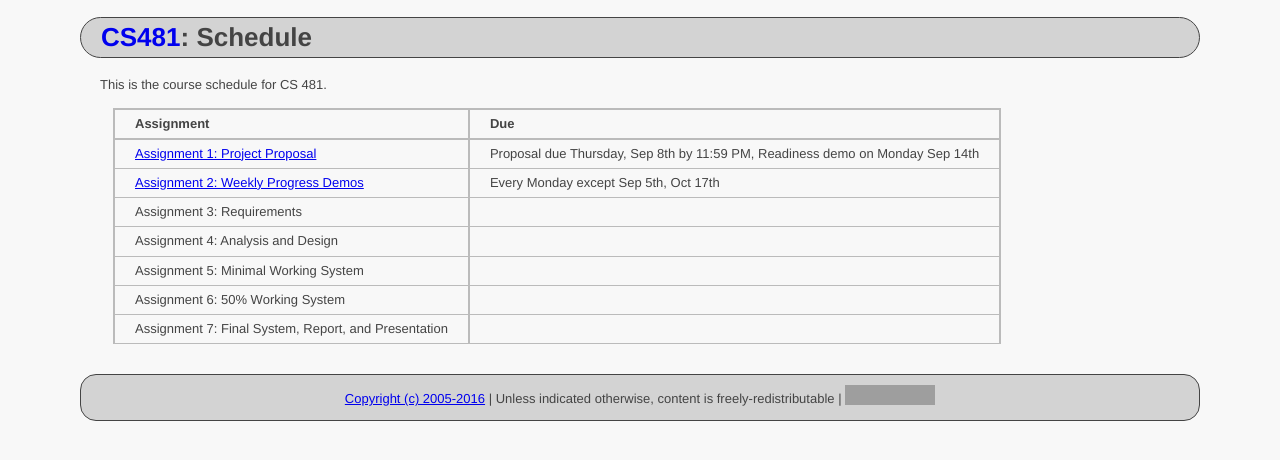
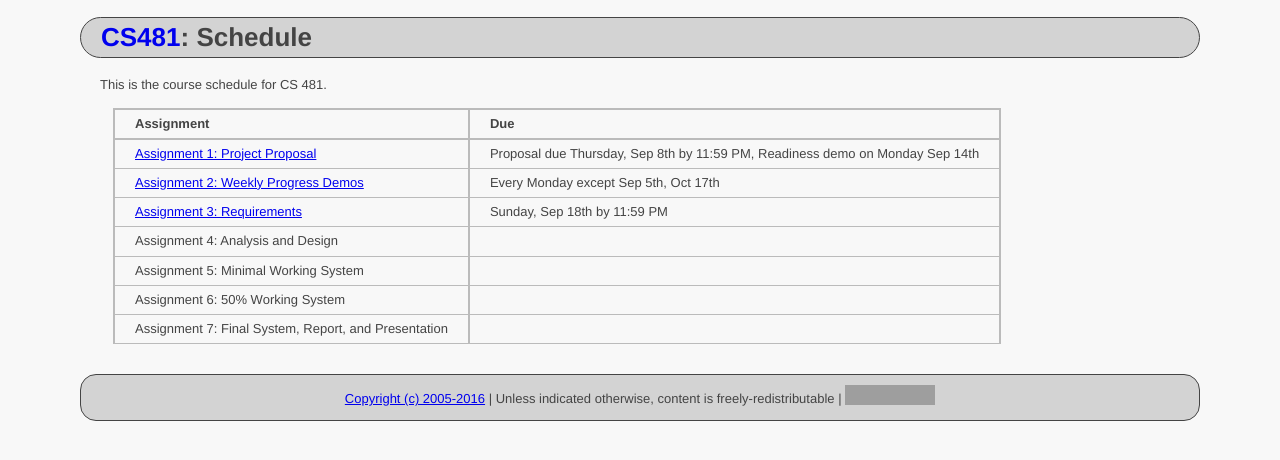
Before and after one commit to ycpcs/cs481-fall2016, a Jekyll site: the page built from schedule.md, in a window 1280 px wide. Shown: the top 460 px of the page. Built offline with Jekyll 4.4.1, drawn with Linux system fonts in a browser that asks for light colours; grey boxes are pictures that could not be loaded.

Commit message:
added assignment #3

```diff
--- a/schedule.md
+++ b/schedule.md
@@ -10,7 +10,7 @@ This is the course schedule for CS 481.
 :--------------|:---------
 [Assignment 1: Project Proposal](assign/assign01.html)                       | Proposal due Thursday, Sep 8th by 11:59 PM, Readiness demo on Monday Sep 14th
 [Assignment 2: Weekly Progress Demos](assign/assign02.html)                  | Every Monday except Sep 5th, Oct 17th
-Assignment 3: Requirements                                                   |
+[Assignment 3: Requirements](assign/assign03.html)                           | Sunday, Sep 18th by 11:59 PM
 Assignment 4: Analysis and Design                                            |
 Assignment 5: Minimal Working System                                         |
 Assignment 6: 50% Working System                                             |
```
Also changed, not shown: other parts of schedule.md (+0 -1 lines), assign/assign03.md (+8 -8 lines).
